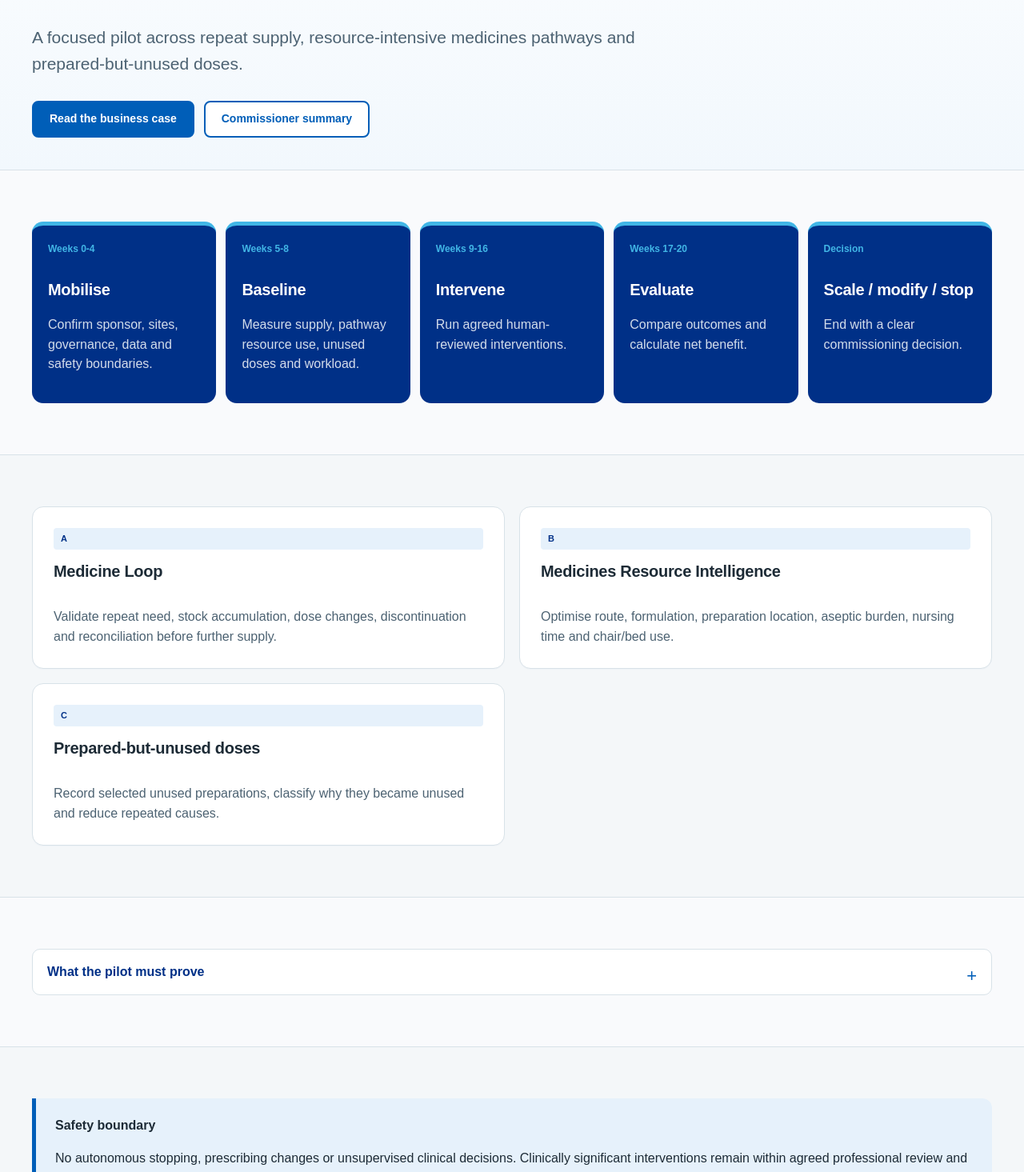
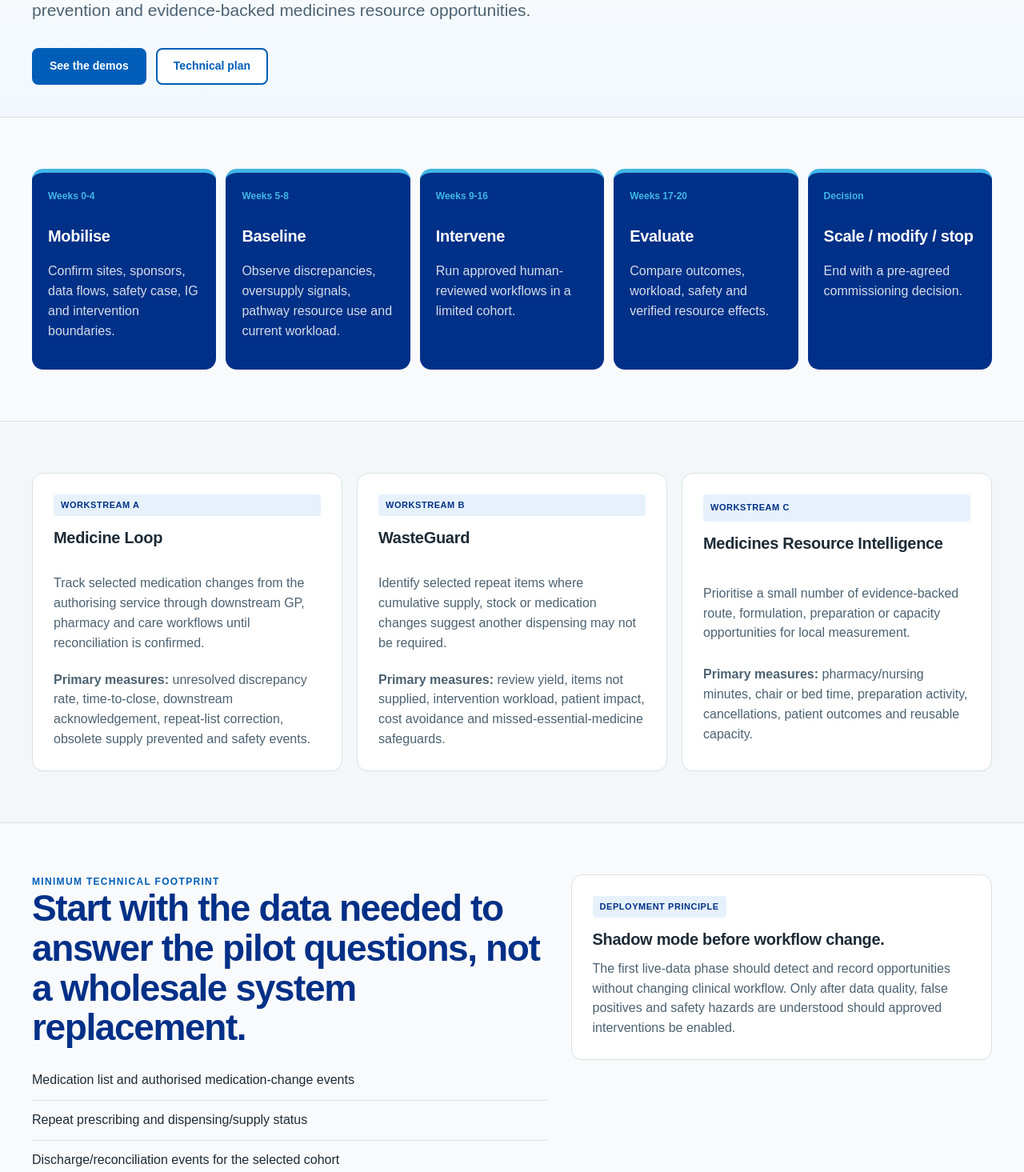
Before and after one commit to Nylon1/NHS, a Next.js app: page /pilot in a window 1280 px wide. Shown: the part 405-1870 px from the top of the page at 80% size. Built offline with nearby package versions, Linux system fonts and the light colour scheme.

Commit message:
Align pilot with Medicine Loop WasteGuard and Resource Intelligence

```diff
--- a/app/pilot/page.tsx
+++ b/app/pilot/page.tsx
@@ -6,37 +6,33 @@ export default function PilotPage() {
       <section className="page-head">
         <div className="shell">
           <div className="eyebrow">20-week medicines pilot</div>
-          <h1>Baseline first. Intervene safely. Verify what was actually recovered.</h1>
-          <p className="lede">A focused pilot across repeat supply, resource-intensive medicines pathways and prepared-but-unused doses.</p>
-          <div className="hero-actions"><Link className="button primary" href="/business-case">Read the business case</Link><Link className="button secondary" href="/commissioner-summary">Commissioner summary</Link></div>
+          <h1>Baseline first. Test three workflows. Verify the local effect.</h1>
+          <p className="lede">A controlled evaluation of cross-setting medication reconciliation, repeat oversupply prevention and evidence-backed medicines resource opportunities.</p>
+          <div className="hero-actions"><Link className="button primary" href="/demo">See the demos</Link><Link className="button secondary" href="/technical-implementation">Technical plan</Link></div>
         </div>
       </section>
 
-      <section className="section">
-        <div className="shell">
-          <div className="process">
-            <div className="process-step"><span>Weeks 0-4</span><h3>Mobilise</h3><p>Confirm sponsor, sites, governance, data and safety boundaries.</p></div>
-            <div className="process-step"><span>Weeks 5-8</span><h3>Baseline</h3><p>Measure supply, pathway resource use, unused doses and workload.</p></div>
-            <div className="process-step"><span>Weeks 9-16</span><h3>Intervene</h3><p>Run agreed human-reviewed interventions.</p></div>
-            <div className="process-step"><span>Weeks 17-20</span><h3>Evaluate</h3><p>Compare outcomes and calculate net benefit.</p></div>
-            <div className="process-step"><span>Decision</span><h3>Scale / modify / stop</h3><p>End with a clear commissioning decision.</p></div>
-          </div>
-        </div>
-      </section>
+      <section className="section"><div className="shell"><div className="process">
+        <div className="process-step"><span>Weeks 0-4</span><h3>Mobilise</h3><p>Confirm sites, sponsors, data flows, safety case, IG and intervention boundaries.</p></div>
+        <div className="process-step"><span>Weeks 5-8</span><h3>Baseline</h3><p>Observe discrepancies, oversupply signals, pathway resource use and current workload.</p></div>
+        <div className="process-step"><span>Weeks 9-16</span><h3>Intervene</h3><p>Run approved human-reviewed workflows in a limited cohort.</p></div>
+        <div className="process-step"><span>Weeks 17-20</span><h3>Evaluate</h3><p>Compare outcomes, workload, safety and verified resource effects.</p></div>
+        <div className="process-step"><span>Decision</span><h3>Scale / modify / stop</h3><p>End with a pre-agreed commissioning decision.</p></div>
+      </div></div></section>
 
-      <section className="section">
-        <div className="shell card-grid">
-          <article className="card evidence-card"><span className="badge">A</span><h3>Medicine Loop</h3><p>Validate repeat need, stock accumulation, dose changes, discontinuation and reconciliation before further supply.</p></article>
-          <article className="card evidence-card"><span className="badge">B</span><h3>Medicines Resource Intelligence</h3><p>Optimise route, formulation, preparation location, aseptic burden, nursing time and chair/bed use.</p></article>
-          <article className="card evidence-card"><span className="badge">C</span><h3>Prepared-but-unused doses</h3><p>Record selected unused preparations, classify why they became unused and reduce repeated causes.</p></article>
-        </div>
-      </section>
+      <section className="section"><div className="shell demo-home-grid">
+        <article className="card evidence-card"><span className="badge">Workstream A</span><h3>Medicine Loop</h3><p>Track selected medication changes from the authorising service through downstream GP, pharmacy and care workflows until reconciliation is confirmed.</p><p><strong>Primary measures:</strong> unresolved discrepancy rate, time-to-close, downstream acknowledgement, repeat-list correction, obsolete supply prevented and safety events.</p></article>
+        <article className="card evidence-card"><span className="badge">Workstream B</span><h3>WasteGuard</h3><p>Identify selected repeat items where cumulative supply, stock or medication changes suggest another dispensing may not be required.</p><p><strong>Primary measures:</strong> review yield, items not supplied, intervention workload, patient impact, cost avoidance and missed-essential-medicine safeguards.</p></article>
+        <article className="card evidence-card"><span className="badge">Workstream C</span><h3>Medicines Resource Intelligence</h3><p>Prioritise a small number of evidence-backed route, formulation, preparation or capacity opportunities for local measurement.</p><p><strong>Primary measures:</strong> pharmacy/nursing minutes, chair or bed time, preparation activity, cancellations, patient outcomes and reusable capacity.</p></article>
+      </div></section>
 
-      <section className="section"><div className="shell"><details className="reveal-panel"><summary>What the pilot must prove</summary><div className="reveal-body"><ul className="list-clean"><li>Observed resource loss and the plausibly avoidable component</li><li>Clinically validated intervention opportunity</li><li>Cash-releasing benefit, cost avoidance and capacity release reported separately</li><li>Net resource benefit after intervention cost</li><li>No unacceptable deterioration in safety, access or workload</li><li>A defensible scale / modify / stop recommendation</li></ul></div></details></div></section>
+      <section className="section"><div className="shell two-col"><div><div className="eyebrow">Minimum technical footprint</div><h2>Start with the data needed to answer the pilot questions, not a wholesale system replacement.</h2><ul className="list-clean"><li>Medication list and authorised medication-change events</li><li>Repeat prescribing and dispensing/supply status</li><li>Discharge/reconciliation events for the selected cohort</li><li>Care-home/eMAR or equivalent operational state where included</li><li>Selected pharmacy/aseptic and administration timestamps for resource workstreams</li><li>Role, organisation, acknowledgement, action and closure audit trail</li></ul><div className="hero-actions"><Link className="button secondary" href="/technical-implementation">See technical implementation</Link></div></div><div className="card"><span className="badge">Deployment principle</span><h3 style={{marginTop:12}}>Shadow mode before workflow change.</h3><p>The first live-data phase should detect and record opportunities without changing clinical workflow. Only after data quality, false positives and safety hazards are understood should approved interventions be enabled.</p></div></div></section>
 
-      <section className="section"><div className="shell callout"><strong>Safety boundary</strong><p>No autonomous stopping, prescribing changes or unsupervised clinical decisions. Clinically significant interventions remain within agreed professional review and governance pathways.</p></div></section>
+      <section className="section"><div className="shell"><div className="section-head"><div><div className="eyebrow">What must be proven</div><h2>Each workstream has to survive the same four tests.</h2></div></div><div className="metric-grid"><div className="metric"><span className="badge">Clinical</span><strong>Safe</strong><h3>No unacceptable deterioration</h3><small>Balancing measures defined before intervention.</small></div><div className="metric"><span className="badge">Operational</span><strong>Usable</strong><h3>Fits real workflow</h3><small>Alert burden, acknowledgement and review time measured.</small></div><div className="metric"><span className="badge">Economic</span><strong>Net</strong><h3>Benefit after intervention cost</h3><small>Cash, avoidance and capacity reported separately.</small></div><div className="metric"><span className="badge">Technical</span><strong>Reliable</strong><h3>Data sufficient to reproduce</h3><small>Signals trace back to source and closure can be audited.</small></div></div></div></section>
 
-      <section className="section"><div className="shell quote">A medicine only counts as resource recovery when the baseline, intervention, outcome and net benefit can be shown without worsening safety, access or workload elsewhere.</div></section>
+      <section className="section"><div className="shell callout"><strong>Safety boundary</strong><p>No autonomous stopping, prescribing changes or silent record overwrite. Conflicts are surfaced with provenance and routed to the accountable professional or service for reconciliation.</p></div></section>
+
+      <section className="section pilot-funnel"><div className="shell two-col"><div><div className="eyebrow">Pilot output</div><h2>A measured answer, not an assumed business case.</h2><p className="lede">At week 20 the partner receives the observed baseline, intervention outcomes, safety and workload results, verified benefit classification and a Scale / Modify / Stop recommendation.</p></div><div className="pilot-funnel-actions"><Link className="button primary" href="/commissioner-summary">Commissioner summary</Link><Link className="button secondary" href="/business-case">Detailed business case</Link></div></div></section>
     </>
   );
 }
```
